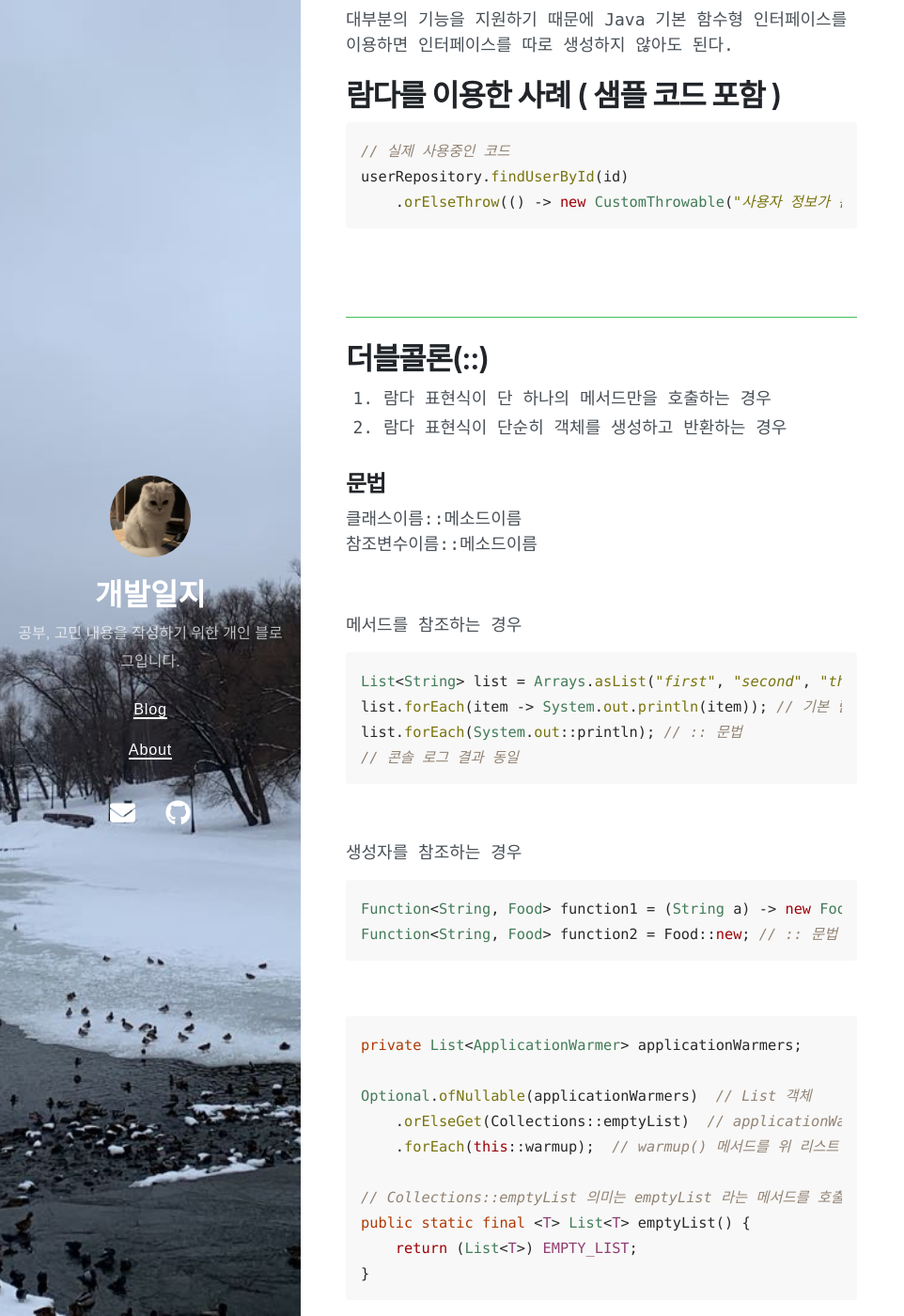
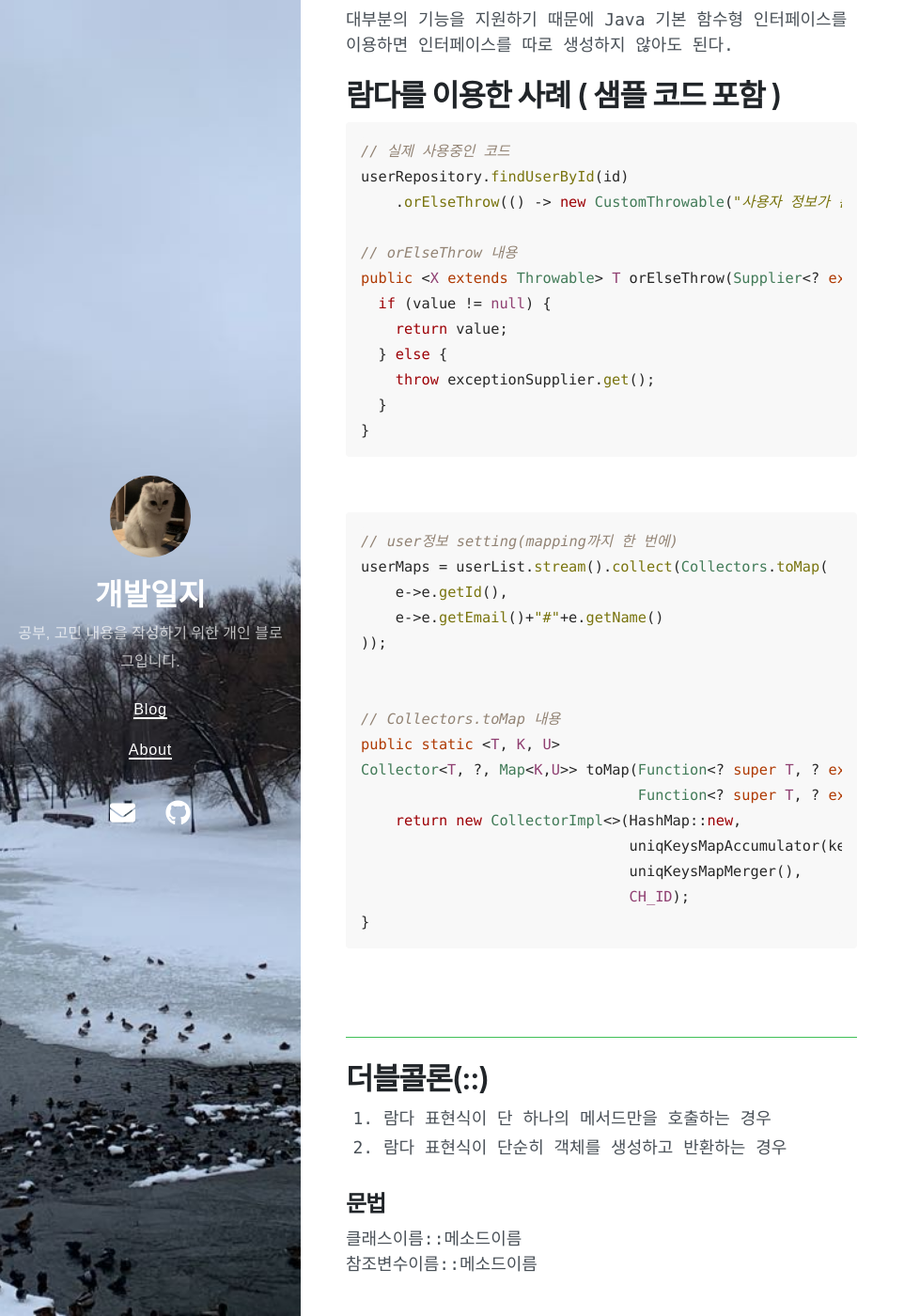
Before and after one commit to sykimtropical/tropical.github.io, a Jekyll site: the page built from _posts/2024-03-10-람다 (Lamda).md, in a window 1280 px wide and 1400 px high, scrolled down 2730 px. Shown: the whole window at 94% size, without its empty margins (0-962 px from the left). Built offline with Jekyll 4.4.1, drawn with Linux system fonts in a browser that asks for light colours; nearby versions of some CDN libraries; some web fonts are replaced.

Commit message:
람다 이용사례 보강

````diff
--- a/_posts/2024-03-10-람다 (Lamda).md
+++ b/_posts/2024-03-10-람다 (Lamda).md
@@ -104,7 +104,39 @@ Java에서 제공되는 Functional Interface 들을 이용할 수 있다.<br>
 // 실제 사용중인 코드
 userRepository.findUserById(id)
     .orElseThrow(() -> new CustomThrowable("사용자 정보가 존재하지 않습니다."));
+
+// orElseThrow 내용
+public <X extends Throwable> T orElseThrow(Supplier<? extends X> exceptionSupplier) throws X {
+  if (value != null) {
+    return value;
+  } else {
+    throw exceptionSupplier.get();
+  }
+}
 ```
+
+<br>
+
+```java
+// user정보 setting(mapping까지 한 번에)
+userMaps = userList.stream().collect(Collectors.toMap(
+    e->e.getId(),
+    e->e.getEmail()+"#"+e.getName()
+));
+
+
+// Collectors.toMap 내용
+public static <T, K, U>
+Collector<T, ?, Map<K,U>> toMap(Function<? super T, ? extends K> keyMapper,
+                                Function<? super T, ? extends U> valueMapper) {
+    return new CollectorImpl<>(HashMap::new,
+                               uniqKeysMapAccumulator(keyMapper, valueMapper),
+                               uniqKeysMapMerger(),
+                               CH_ID);
+}
+```
+
+
 <br><br>
 
 ---
````
